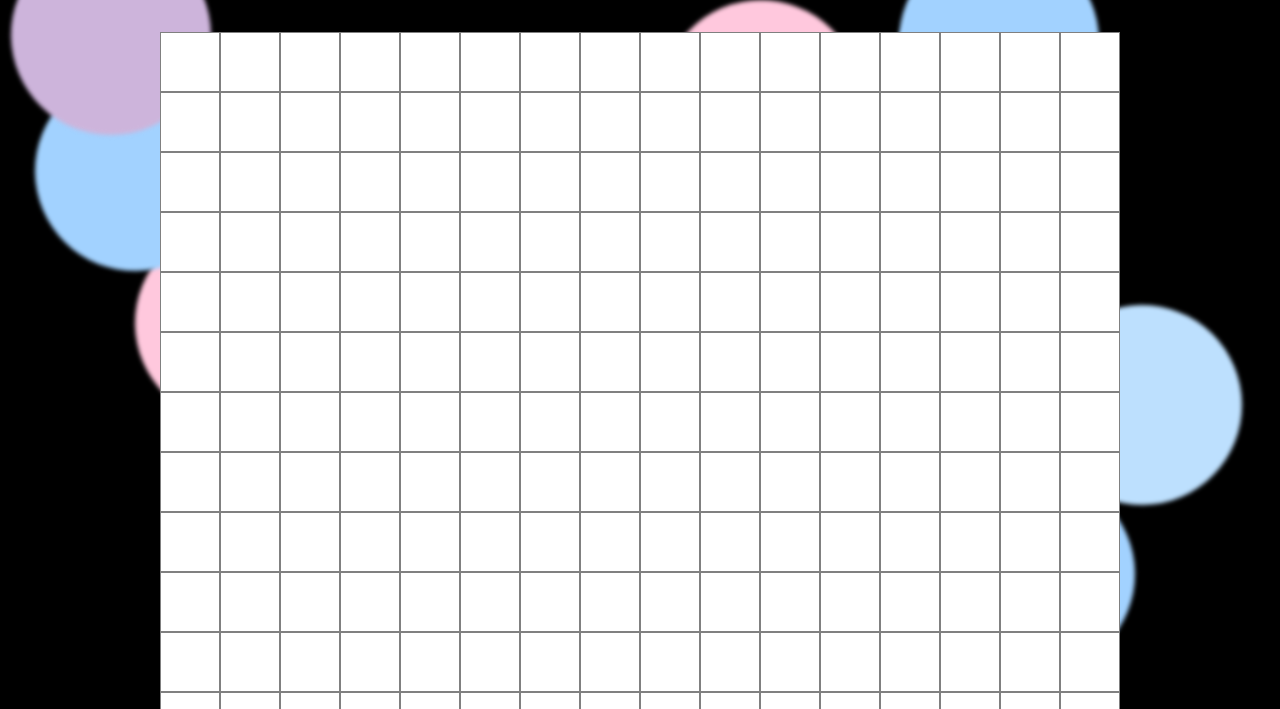
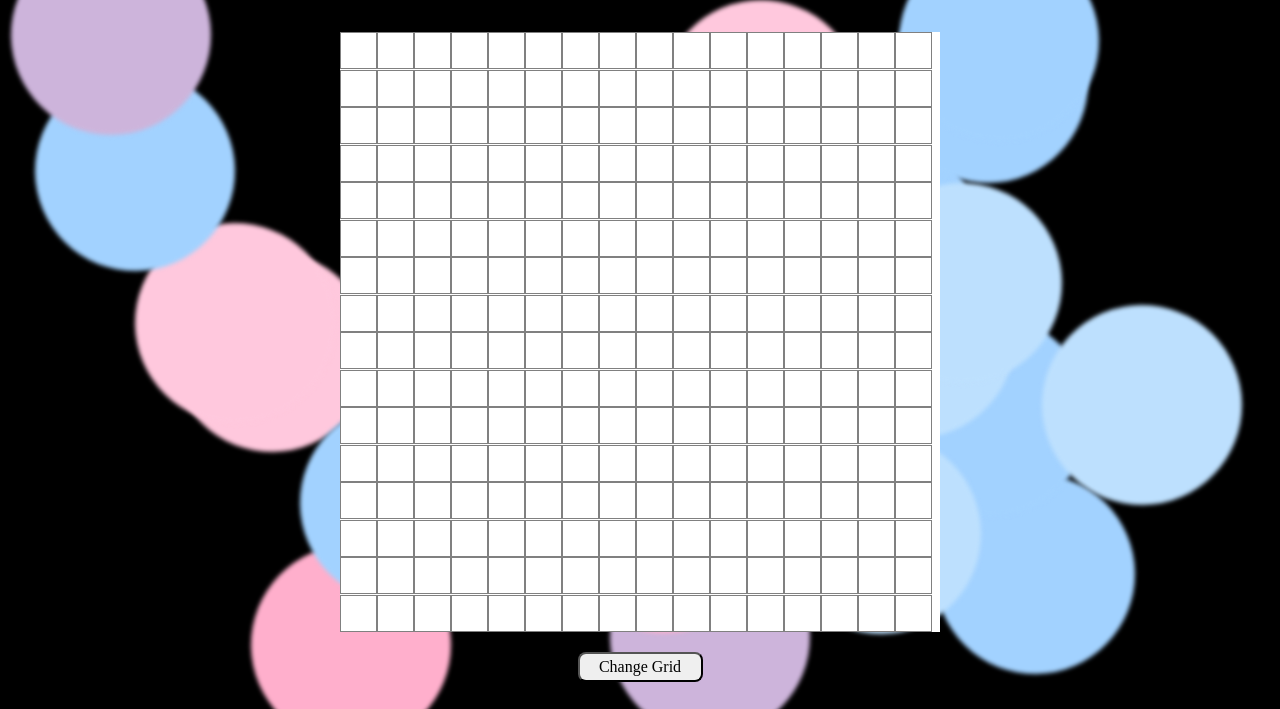
Before and after one commit to Zehnooo/TOP-Etch-A-Sketch, a plain HTML site: page index.html in a window 1280 px wide. Shown: the part 91-800 px from the top of the page. Drawn offline with Linux system fonts and the light colour scheme.

Commit message:
Not really happy with the grid but cant figure out the sizing. Is what it is

```diff
--- a/script.js
+++ b/script.js
@@ -56,7 +56,7 @@ for (let i = 0; i < 20; i++) {
 
 function buildGrid(gridSize) {
   let tileCount = gridSize * gridSize;
-  const containerWidth = grid.clientWidth;
+  const containerWidth = 600;
   const tileSize = Math.floor(containerWidth / gridSize);
   grid.style.setProperty("--tile-size", `${tileSize}px`);
   for (let i = 0; i < tileCount; i++) {
--- a/styles.css
+++ b/styles.css
@@ -106,8 +106,8 @@ body {
 
 .grid-container {
   background-color: white;
-  width: 960px;
-  height: max-content;
+  width: 600px;
+  height: 600px;
   display: flex;
   flex-flow: row wrap;
   margin: 20px auto;
```
